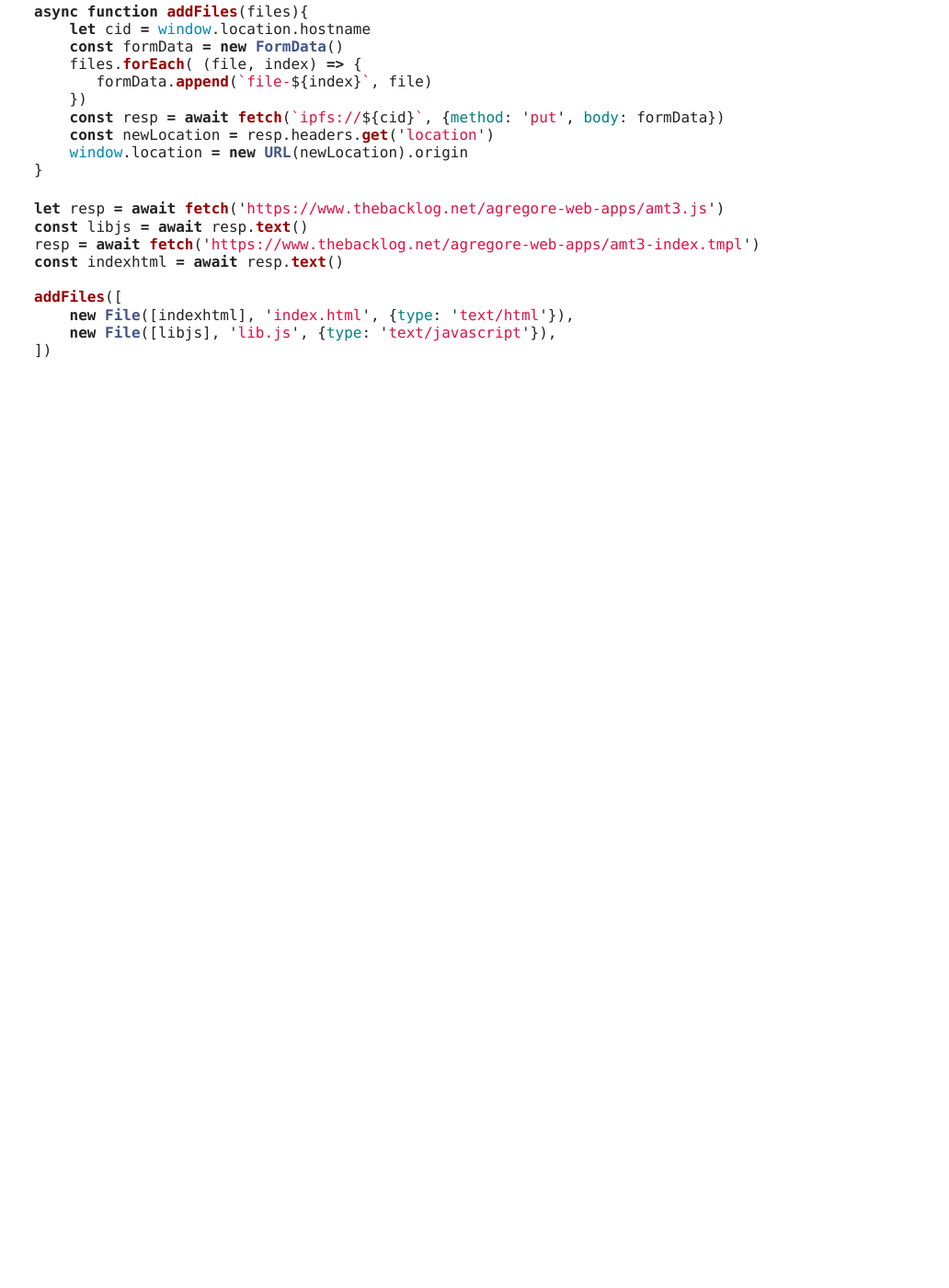
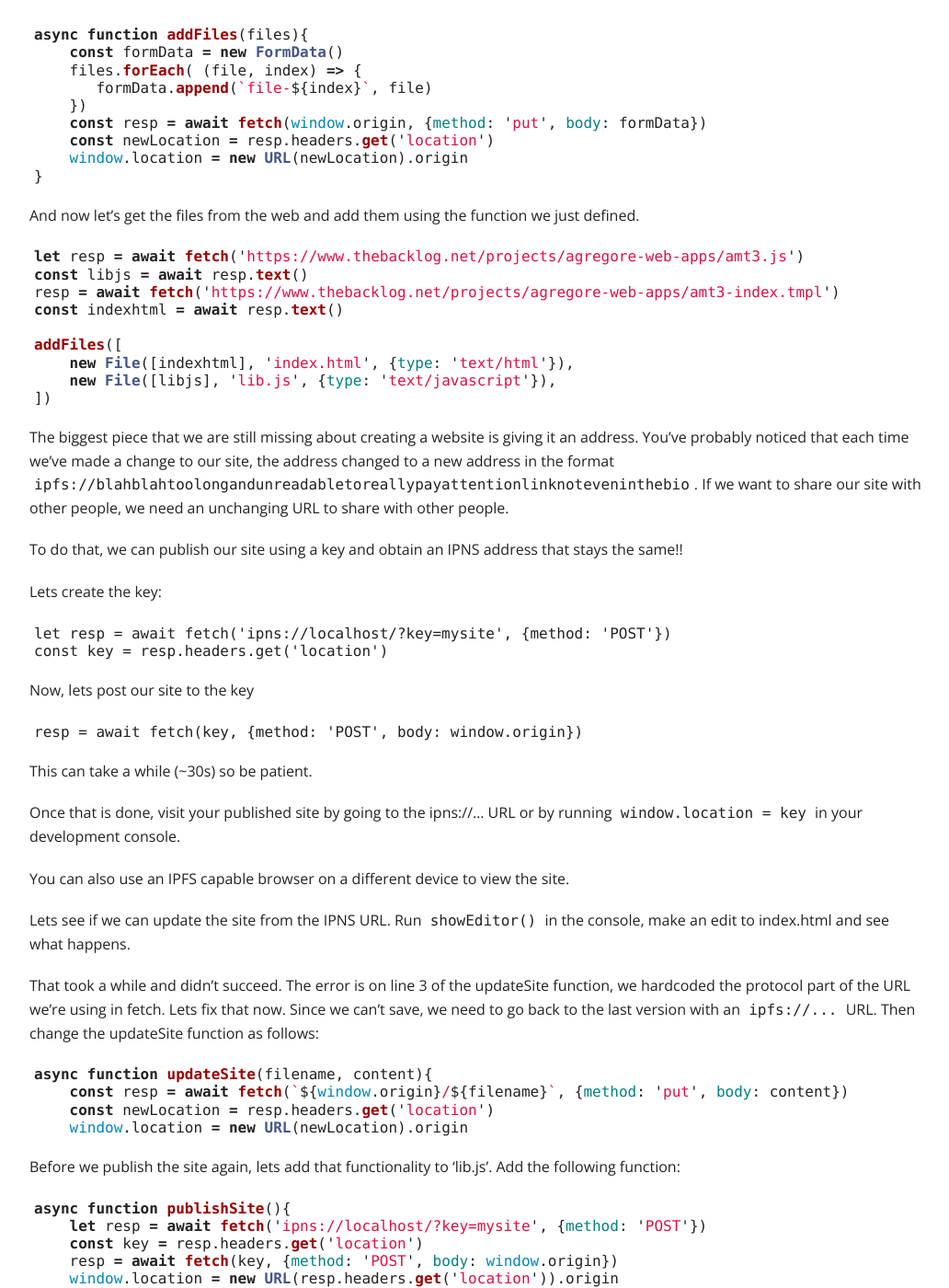
Before and after one commit to dirkcuys/thebacklog, a Jekyll site: the page built from projects/agregore-web-apps/part-4.md, in a window 1280 px wide and 1400 px high, scrolled down 270 px. Shown: the whole window at 92% size, without its empty margins (123-1155 px from the left). Built offline with Jekyll 4.4.1, drawn with Linux system fonts in a browser that asks for light colours; nearby versions of some CDN libraries; our own code applies the rules of GitHub Pages for plain Markdown files; before the commit the page ends 900 px from its top, so only the background shows below that; some of the changed text lies outside the part shown.

Commit message:
Add part 4 of agregore web apps tutorial

````diff
--- a/projects/agregore-web-apps/part-4.md
+++ b/projects/agregore-web-apps/part-4.md
@@ -1,27 +1,28 @@
 ---
 ---
 
-Let's start again, but this time instead of copy and pasting the code, we'll copy some files from the web to our own site. Go to [the empty IPFS folder](ipfs://bafybeiczsscdsbs7ffqz55asqdf3smv6klcw3gofszvwlyarci47bgf354) using agregore web and open your dev console.
+Let's start again, but this time instead of copy and pasting the code, we'll copy some files from the web to our own site. Go to [the empty IPFS folder](ipfs://bafyaabakaieac/) using agregore web and open your dev console.
 
-Now lets copy the files. First we'll create a function that takes an array of File objects and adds it to IPFS using a PUT request with the body being a FormData object containing the files. You can read the [docs](https://github.com/RangerMauve/js-ipfs-fetch#await-fetchipfsbafyaabakaieac-method-put-body-new-formdata).
+First we'll create a function that takes an array of File objects and adds it to our IPFS site. To add multiple files at once, we need to use a PUT request with a Formdata instance as the body. The FormData object will contain all the files we're adding. You can read the [docs](https://github.com/RangerMauve/js-ipfs-fetch#await-fetchipfsbafyaabakaieac-method-put-body-new-formdata) for more info.
 
 ```js
 async function addFiles(files){
-    let cid = window.location.hostname
     const formData = new FormData()
     files.forEach( (file, index) => {
        formData.append(`file-${index}`, file)
     })
-    const resp = await fetch(`ipfs://${cid}`, {method: 'put', body: formData})
+    const resp = await fetch(window.origin, {method: 'put', body: formData})
     const newLocation = resp.headers.get('location')
     window.location = new URL(newLocation).origin
 }
 ```
 
+And now let's get the files from the web and add them using the function we just defined.
+
 ```js
-let resp = await fetch('https://www.thebacklog.net/agregore-web-apps/amt3.js')
+let resp = await fetch('https://www.thebacklog.net/projects/agregore-web-apps/amt3.js')
 const libjs = await resp.text()
-resp = await fetch('https://www.thebacklog.net/agregore-web-apps/amt3-index.tmpl')
+resp = await fetch('https://www.thebacklog.net/projects/agregore-web-apps/amt3-index.tmpl')
 const indexhtml = await resp.text()
 
 addFiles([
@@ -29,3 +30,150 @@
     new File([libjs], 'lib.js', {type: 'text/javascript'}),
 ])
 ```
+
+The biggest piece that we are still missing about creating a website is giving it an address. You've probably noticed that each time we've made a change to our site, the address changed to a new address in the format `ipfs://blahblahtoolongandunreadabletoreallypayattentionlinknoteveninthebio`. If we want to share our site with other people, we need an unchanging URL to share with other people.
+
+To do that, we can publish our site using a key and obtain an IPNS address that stays the same!!
+
+
+Lets create the key:
+```
+let resp = await fetch('ipns://localhost/?key=mysite', {method: 'POST'})
+const key = resp.headers.get('location')
+```
+
+Now, lets post our site to the key
+```
+resp = await fetch(key, {method: 'POST', body: window.origin})
+```
+
+This can take a while (~30s) so be patient.
+
+Once that is done, visit your published site by going to the ipns://... URL or by running `window.location = key` in your development console.
+
+You can also use an IPFS capable browser on a different device to view the site.
+
+Lets see if we can update the site from the IPNS URL. Run `showEditor()` in the console, make an edit to index.html and see what happens.
+
+That took a while and didn't succeed. The error is on line 3 of the updateSite function, we hardcoded the protocol part of the URL we're using in fetch.
+Lets fix that now. Since we can't save, we need to go back to the last version with an `ipfs://...` URL. Then change the updateSite function as follows:
+
+```js
+async function updateSite(filename, content){
+    const resp = await fetch(`${window.origin}/${filename}`, {method: 'put', body: content})
+    const newLocation = resp.headers.get('location')
+    window.location = new URL(newLocation).origin
+```
+
+Before we publish the site again, lets add that functionality to 'lib.js'. Add the following function:
+
+```js
+async function publishSite(){
+    let resp = await fetch('ipns://localhost/?key=mysite', {method: 'POST'})
+    const key = resp.headers.get('location')
+    resp = await fetch(key, {method: 'POST', body: window.origin})
+    window.location = new URL(resp.headers.get('location')).origin
+}
+```
+
+Now run `publishSite()` in your devtools console, again it will take some time to work. But now once you're redirected to your site you should be able to update the ipns site!
+
+And lastly, lets add a button to publish our site. Add the following code to the showEditor function:
+
+```js
+if (window.origin.startsWith('ipfs://')){
+    const button = document.createElement('button')
+    button.innerHTML = 'Publish site'
+    button.onclick = e => {
+        e.preventDefault()
+        publishSite()
+    }
+    sidebar.appendChild(button)
+}
+```
+
+Here is the final code of lib.js:
+
+```js
+async function publishSite(){
+    let resp = await fetch('ipns://localhost/?key=mysite', {method: 'POST'})
+    const key = resp.headers.get('location')
+    resp = await fetch(key, {method: 'POST', body: window.origin})
+    window.location = new URL(resp.headers.get('location')).origin
+}
+
+async function updateSite(filename, content){
+    const resp = await fetch(`${window.origin}/${filename}`, {method: 'put', body: content})
+    const newLocation = resp.headers.get('location')
+    window.location = new URL(newLocation).origin
+}
+
+async function loadFile(filename){
+    const resp = await fetch(filename)
+    const content = await resp.text()
+    document.getElementById('idFilenameInput').value = filename
+    document.getElementById('idContentInput').value = content
+}
+
+async function listDir(path){
+    const resp = await fetch(window.origin + '?noResolve')
+    const files = await resp.json()
+    return files
+}
+
+async function showEditor(){
+    let editorDiv = document.getElementById("editor")
+    if (!editorDiv){
+        editorDiv = document.createElement('div')
+        editorDiv.id = 'editor'
+    }
+    editorDiv.style = `display: flex;
+        flex-direction: column;
+        position: absolute;
+        top: 0;
+        left: 0;
+        width: 100vw;
+        height: 100vh;
+        background-color: rgb(233 233 233 / 95%);
+    `
+    editorDiv.innerHTML = `<div style="display: flex; flex-grow: 1; padding: 1em">
+        <div id="idSidebar" style="padding-right: 1em; min-width: 20vw;"><h2>Files</h2>
+        </div>
+        <form id="idForm" style="flex-grow: 1; display: flex; flex-direction: column;">
+            <label for="idFilenameInput">Filename</label>
+            <input type="text" name="filename" id="idFilenameInput"></input>
+            <label for="idContentInput">Content</label>
+            <textarea id="idContentInput" style="flex-grow: 1;" rows="20"></textarea>
+            <input type="submit" value="Save"></input>
+        </form>
+    </div>`
+    document.body.appendChild(editorDiv)
+    const form = document.getElementById('idForm')
+    form.onsubmit = e => {
+        e.preventDefault()
+        const filename = document.getElementById('idFilenameInput').value
+        const content = document.getElementById('idContentInput').value
+        updateSite(filename, content)
+    }
+    const sidebar = document.getElementById('idSidebar')
+    const files = await listDir(window.origin)
+    const list = document.createElement('ul')
+    list.style =  "list-style: none; padding-inline-start: 0;"
+    files.map( file => {
+        let li = document.createElement('li')
+        li.innerHTML = `<a href="#">${file}</a>`
+        li.querySelector('a').onclick = e => loadFile(file)
+        list.appendChild(li)
+    })
+    sidebar.appendChild(list)
+    if (window.origin.startsWith('ipfs://')){
+        const button = document.createElement('button')
+        button.innerHTML = 'Publish site'
+        button.onclick = e => {
+            e.preventDefault()
+            publishSite()
+        }
+        sidebar.appendChild(button)
+    }
+}
+```
````
Also changed, not shown: projects/agregore-web-apps/amt4.js (added, +98 -0 lines).
